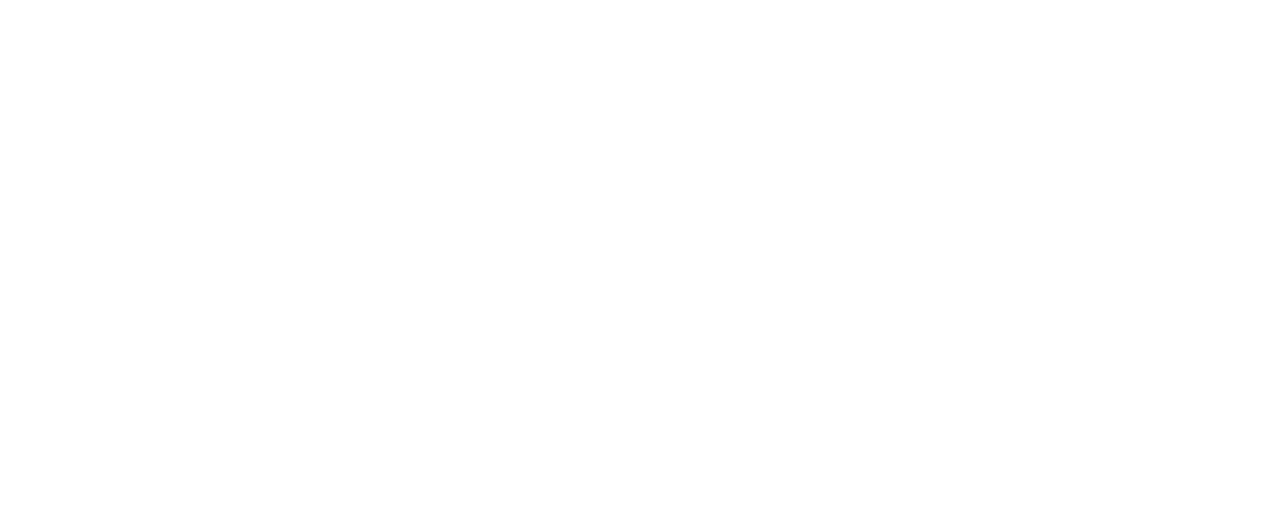
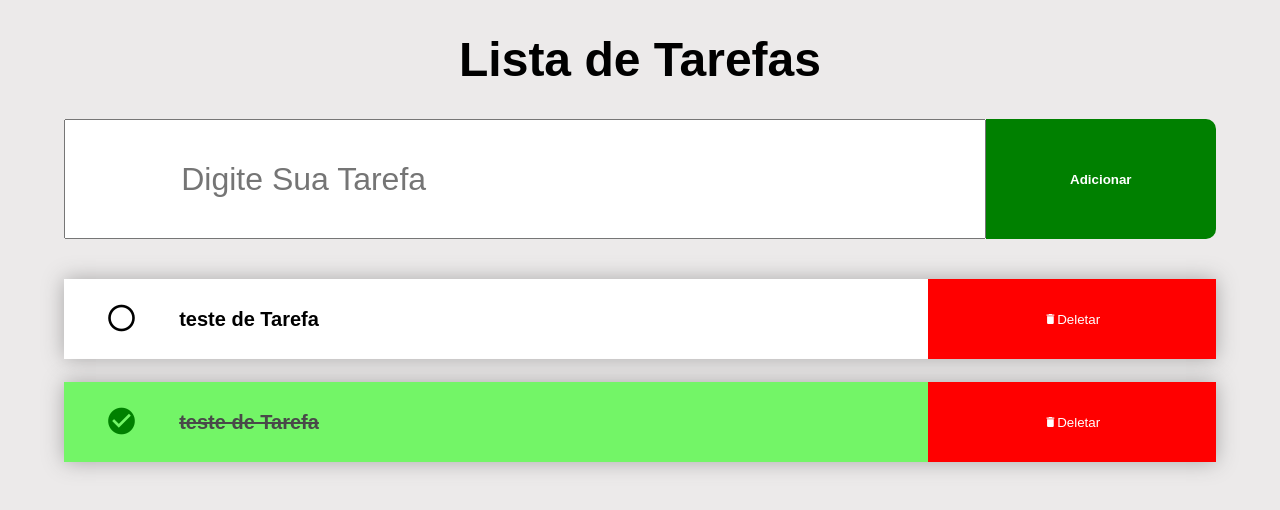
Before and after one commit to Thiagodsilvagomes/Javascript, a plain HTML site: page Lista de tarefas/index.html in a window 1280 px wide. Drawn offline with Linux system fonts and the light colour scheme.

Commit message:
CSS feito!! atualizei

```diff
--- a/Lista de tarefas/css/estilo.css
+++ b/Lista de tarefas/css/estilo.css
@@ -0,0 +1,113 @@
+*{
+    box-sizing: border-box;
+}
+
+body{
+    margin: 0;
+    padding: 0;
+    font-family: Arial, Helvetica, sans-serif;
+    background-color: rgb(236, 234, 234);
+
+}
+
+h1{
+    text-align: center;
+    font-size: 3rem;
+}
+
+header{
+    display: flex;
+    flex-flow: row wrap ;
+    width:90% ;
+   /* border: 1px solid red;*/
+    margin: auto auto;
+    align-items: center;
+}
+
+input{
+    height: 120px;
+    font-size: 2rem;
+    width: 80%;
+    padding-left:10%;
+}
+
+button.add{
+    width: 20%;
+    cursor: pointer;
+    background:green ;
+    color: white;
+    font-weight: bold;
+    border: none;
+    height: 120px;
+    border-top-right-radius:10px;
+    border-bottom-right-radius:10px;
+}
+
+main{
+    display: flex;
+    flex-flow:row wrap ;
+    width: 90%;
+    margin: auto auto;
+    /*border: 1px solid black;*/
+    padding-top: 40px;
+}
+
+.item{
+    display: flex;
+    flex-flow:row wrap ;
+    justify-content: center;
+    align-items: center;
+    background-color: white;
+    height: 80px;
+    width: 100%;
+    box-shadow: 0 0 20px rgb(168, 167, 167);
+    margin-bottom: 2%;
+
+}
+
+.item.clicado{
+    background-color: rgba(21, 255, 0, 0.555)
+}
+
+.item.clicado .item-nome{
+    text-decoration:line-through;
+    color: rgb(73, 73, 73);
+}
+
+.item-icone{
+    flex: 10%;
+    /*border: 1px solid orangered;*/
+    text-align:center ;
+    font-size:2rem ;
+
+
+}
+.item-nome{
+    flex: 65%;
+    /*border: 1px solid deeppink;*/
+    font-size: 20px;
+    font-weight: bold;
+
+
+
+}
+.item-botao{
+    flex: 25%;
+    /*border: 1px solid green;*/
+
+
+}
+
+.delete{
+    background: red;
+    color: white;
+    border: none;
+    padding: 10px;
+    height: 80px;
+    width: 100%;
+
+}
+
+.mdi-check-circle{
+    color: green;
+}
--- a/Lista de tarefas/index.html
+++ b/Lista de tarefas/index.html
@@ -12,6 +12,42 @@
 </head>
 <body>
 
+    <h1>Lista de Tarefas</h1>
+
+    <header>
+        <input type="text" placeholder="Digite Sua Tarefa" id="inputTarefa">
+        <button class="add">Adicionar</button>
+    </header>
+
+    <main id="arealista">
+        <div class="item">
+            <div class="item-icone">
+                <i class= "mdi mdi-circle-outline"></i>
+
+            </div>
+            <div class="item-nome">
+                teste de Tarefa
+            </div>
+            <div class="item-botao">
+                <button class="delete"><i class= "mdi mdi-delete"></i>Deletar</button>
+
+            </div>
+        </div>
+        <div class="item clicado">
+            <div class="item-icone">
+                <i class= "mdi mdi-check-circle"></i>
+
+            </div>
+            <div class="item-nome">
+                teste de Tarefa
+            </div>
+            <div class="item-botao">
+                <button class="delete"><i class= "mdi mdi-delete"></i>Deletar</button>
+
+            </div>
+        </div>
+
+    </main>
 
    <script src="js/controle.js"></script>
 </body>
```
